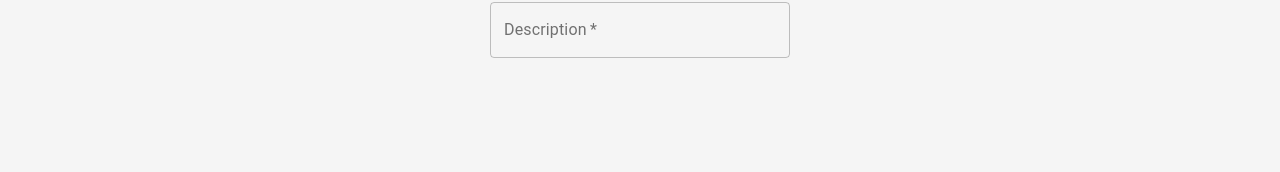
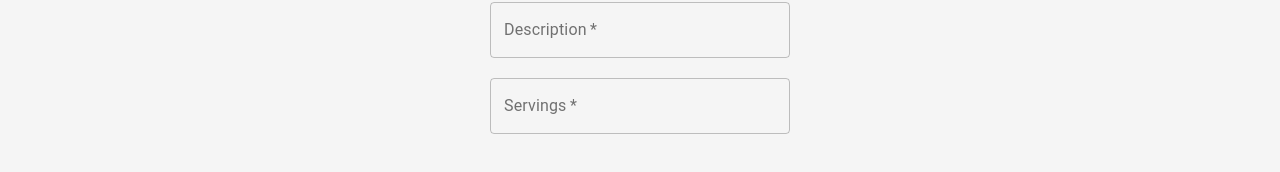
Before and after one commit to mateIszlai/ReceptApp-react, a React (Create React App) app in the folder receptapp/: page /recipes/add in a window 1280 px wide. Shown: the part 278-450 px from the top of the page. Built offline with nearby package versions, Linux system fonts and the light colour scheme.

Commit message:
Add servings input field

```diff
--- a/receptapp/src/pages/AddRecipe/AddRecipe.js
+++ b/receptapp/src/pages/AddRecipe/AddRecipe.js
@@ -8,8 +8,10 @@ import {
   Select,
   MenuItem,
   IconButton,
+  Button,
 } from "@material-ui/core";
 import AddCircleRoundedIcon from "@material-ui/icons/AddCircleRounded";
+import axios from "../../axios/axios";
 
 export default function AddRecipe() {
   const [recipeName, setRecipeName] = useState("");
@@ -19,6 +21,7 @@ export default function AddRecipe() {
   const [ingredientUnit, setIngredientUnit] = useState("");
   const [validIngredient, setvalidIngredient] = useState(false);
   const [ingredients, setIngredients] = useState([]);
+  const [servings, setServings] = useState(0);
 
   useEffect(() => {
     setvalidIngredient(
@@ -122,6 +125,19 @@ export default function AddRecipe() {
               }}
             />
           </Box>
+          <Box className="textfield-container">
+            <TextField
+              className="textfield"
+              id="servings-input"
+              variant="outlined"
+              label="Servings"
+              required
+              type="number"
+              onChange={(e) => {
+                setServings(e.target.valueAsNumber);
+              }}
+            />
+          </Box>
         </form>
       </div>
     </Fragment>
```
